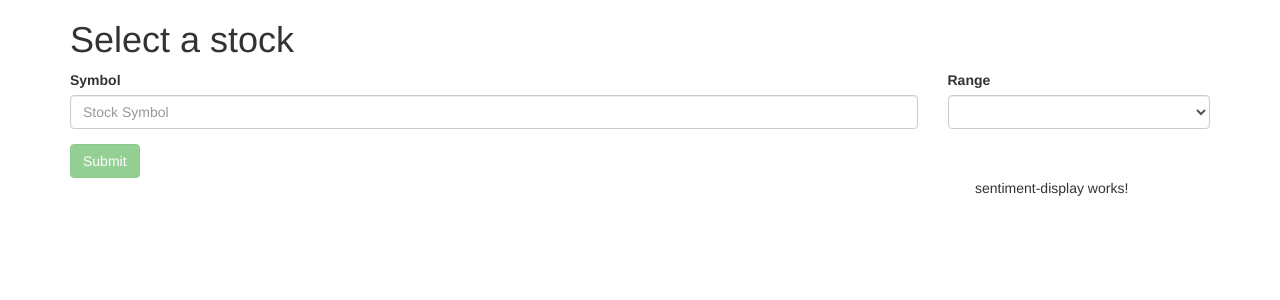
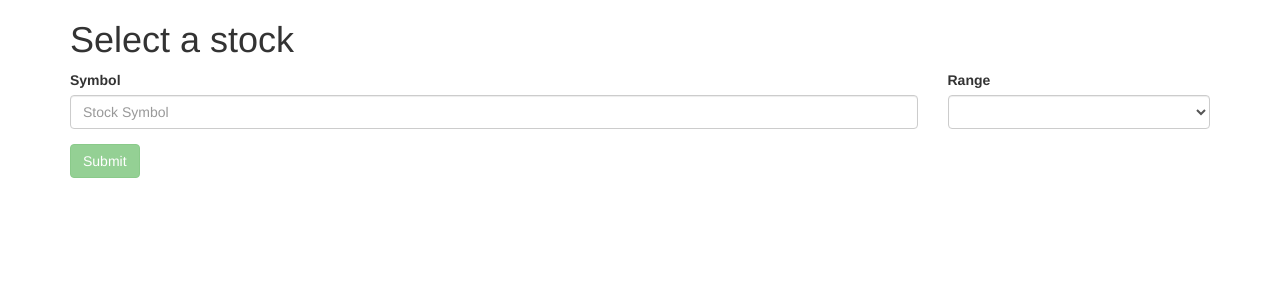
Before and after one commit to lynshi/fintech, an Angular app in the folder frontend/: page / in a window 1280 px wide. Shown: the top 300 px of the page. Built offline with nearby package versions, Linux system fonts and the light colour scheme.

Commit message:
display company name

```diff
--- a/frontend/src/app/stocks/stock-display/sentiment-display/sentiment-display.component.html
+++ b/frontend/src/app/stocks/stock-display/sentiment-display/sentiment-display.component.html
@@ -1,3 +1,3 @@
-<p>
-  sentiment-display works!
-</p>
+<div class="center" *ngIf="stockCompanyName$">
+  <h2>Sentiment for {{stockCompanyName$ | async}}</h2>
+</div>
--- a/frontend/src/app/stocks/stock-display/sentiment-display/sentiment-display.component.ts
+++ b/frontend/src/app/stocks/stock-display/sentiment-display/sentiment-display.component.ts
@@ -19,8 +19,8 @@ import {Sentiment} from "./sentiment";
 export class SentimentDisplayComponent implements OnInit {
 
   @Input() stock: Stock;
-  sentiments: Observable<Sentiment[]>;
-  stockCompanyName: string;
+  sentiments$: Observable<Sentiment[]>;
+  stockCompanyName$: Observable<string>;
 
   constructor(private iexService: IEXService,
               private cdr: ChangeDetectorRef) { }
@@ -37,8 +37,8 @@ export class SentimentDisplayComponent implements OnInit {
   getStockSentiment() : void {
     this.iexService.getCompanyName(this.stock.symbol).subscribe(
       companyName => {
-        this.stockCompanyName = companyName;
-        console.log(this.stockCompanyName);
+        this.stockCompanyName$ = of(companyName);
+        this.cdr.detectChanges();
       });
   }
 }
--- a/frontend/src/app/stocks/stock-display/stock-display.component.html
+++ b/frontend/src/app/stocks/stock-display/stock-display.component.html
@@ -25,11 +25,11 @@
   </form>
 </div>
 
-<div class="col-xs-9">
+<div class="col-xs-8">
   <app-price-display [stock]="stockCurrentlyDisplayed"
                      [range]="currentRange"></app-price-display>
 </div>
-<div class="col-xs-3">
+<div class="col-xs-4">
   <app-sentiment-display [stock]="stockCurrentlyDisplayed">
   </app-sentiment-display>
 </div>
```
